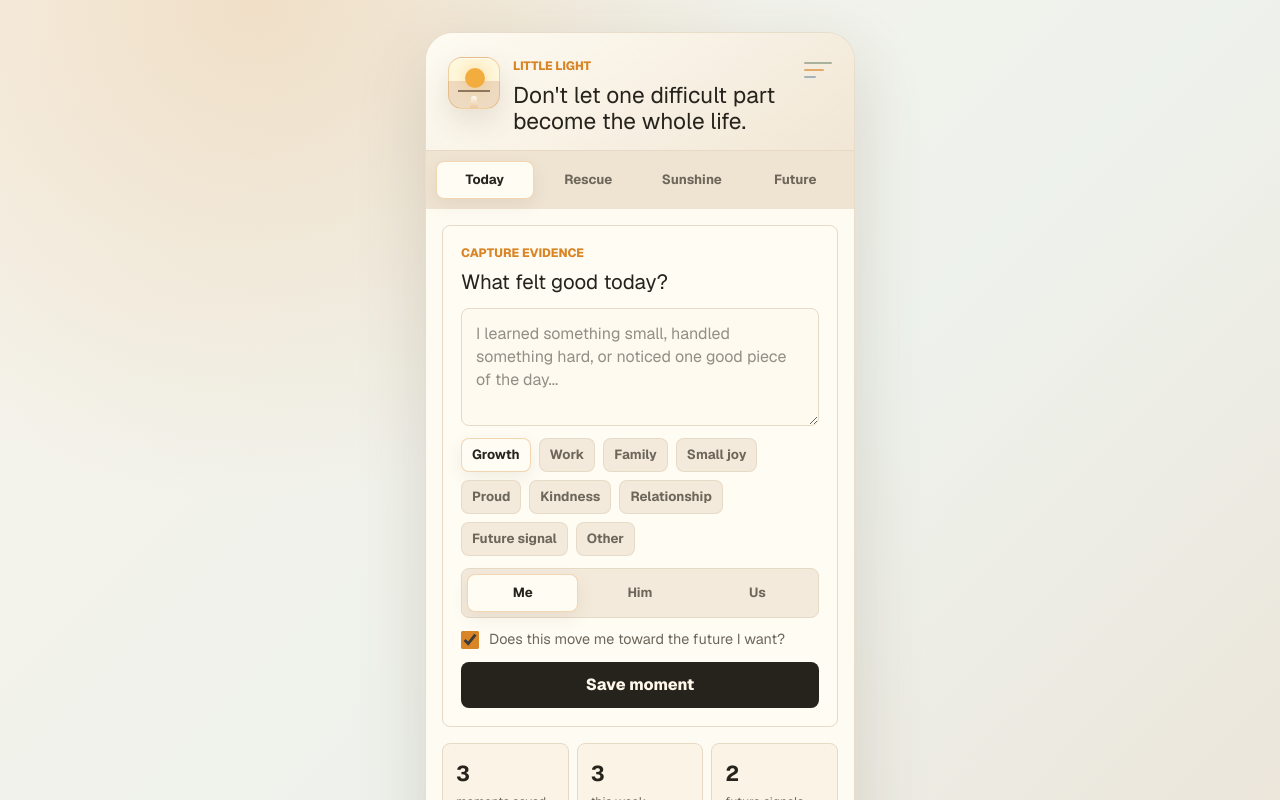
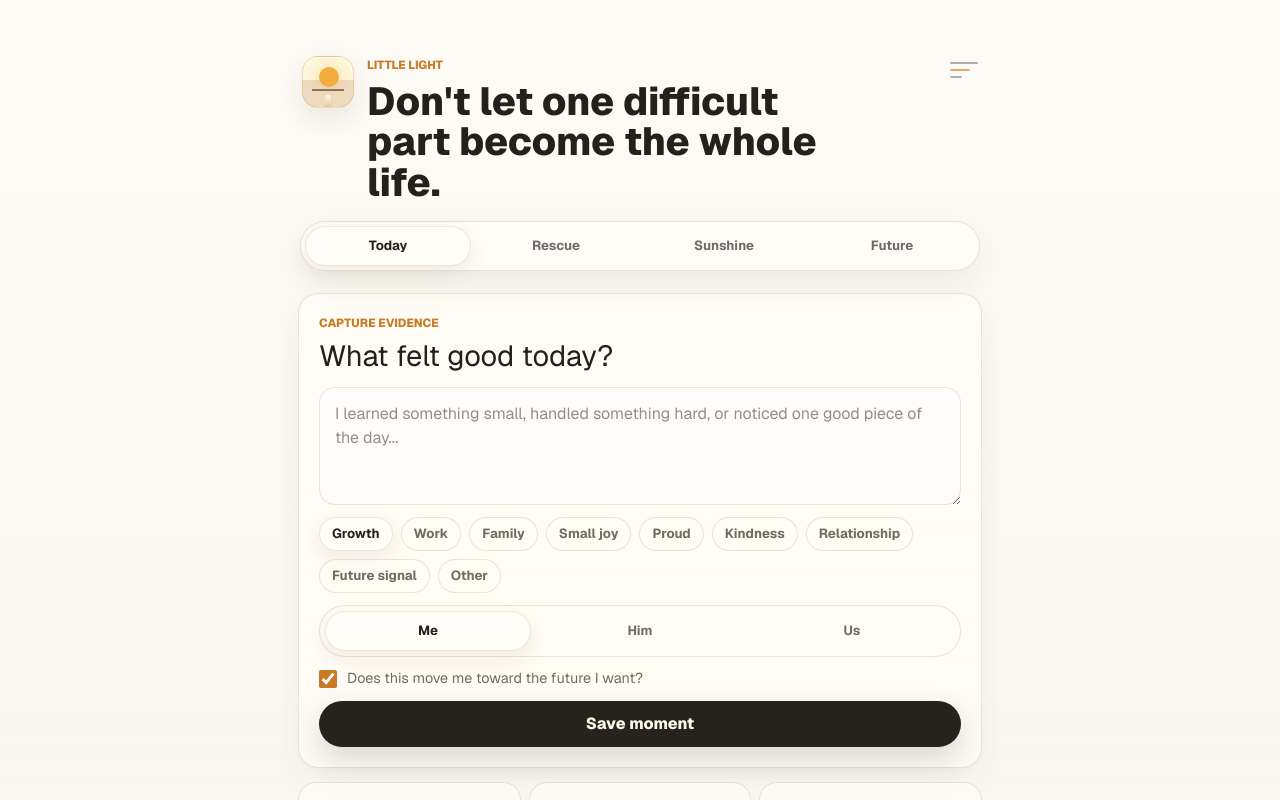
Before and after one commit to vanessa-sesame/little_light, a Next.js app: page / in a window 1280 px wide. Shown: the top 800 px of the page. Built offline with nearby package versions, Linux system fonts and the light colour scheme.

Commit message:
Redesign app shell

```diff
--- a/app/globals.css
+++ b/app/globals.css
@@ -1,17 +1,18 @@
 @import "tailwindcss";
 
 :root {
-  --background: #f7f3ea;
-  --foreground: #26231d;
-  --ink-soft: #6d665a;
-  --paper: #fffcf4;
-  --paper-deep: #f1e4d0;
-  --line: #e6d9c6;
-  --amber: #d98525;
-  --rose: #b96a63;
-  --moss: #71846a;
-  --blue: #5d7f9c;
-  --shadow: 0 24px 70px rgba(80, 59, 31, 0.16);
+  --background: #f8f5ef;
+  --foreground: #24211c;
+  --ink-soft: #716b60;
+  --paper: rgba(255, 252, 246, 0.82);
+  --paper-solid: #fffdf8;
+  --paper-deep: rgba(238, 227, 212, 0.62);
+  --line: rgba(95, 80, 58, 0.14);
+  --amber: #c77b24;
+  --rose: #a86561;
+  --moss: #647560;
+  --blue: #54738a;
+  --shadow: 0 18px 46px rgba(75, 58, 37, 0.1);
 }
 
 @theme inline {
@@ -28,8 +29,8 @@
 html {
   min-height: 100%;
   background:
-    radial-gradient(circle at 20% 0%, rgba(217, 133, 37, 0.18), transparent 30%),
-    linear-gradient(135deg, #f7f3ea 0%, #eef2ec 48%, #eaded0 100%);
+    linear-gradient(180deg, rgba(255, 249, 223, 0.92) 0%, rgba(248, 245, 239, 0.96) 34%, #f8f5ef 100%),
+    linear-gradient(120deg, rgba(100, 117, 96, 0.12), rgba(84, 115, 138, 0.08));
 }
 
 body {
@@ -51,33 +52,27 @@ button {
 
 .app-shell {
   min-height: 100vh;
-  display: flex;
-  justify-content: center;
-  padding: 24px 14px;
+  background:
+    linear-gradient(180deg, rgba(255, 253, 248, 0.76), rgba(248, 245, 239, 0)),
+    var(--background);
 }
 
 .phone-frame {
-  width: min(100%, 430px);
-  min-height: calc(100vh - 48px);
-  background: rgba(255, 252, 244, 0.92);
-  border: 1px solid rgba(230, 217, 198, 0.9);
-  border-radius: 28px;
-  box-shadow: var(--shadow);
-  overflow: hidden;
+  width: 100%;
+  min-height: 100vh;
+  background: transparent;
   display: flex;
   flex-direction: column;
 }
 
 .topbar {
+  width: min(100%, 720px);
+  margin: 0 auto;
+  padding: 28px 22px 18px;
   display: flex;
+  align-items: flex-start;
   justify-content: space-between;
-  align-items: flex-start;
   gap: 18px;
-  padding: 24px 22px 16px;
-  background:
-    linear-gradient(145deg, rgba(255, 252, 244, 0.96), rgba(241, 228, 208, 0.82)),
-    linear-gradient(90deg, rgba(113, 132, 106, 0.08), rgba(93, 127, 156, 0.08));
-  border-bottom: 1px solid var(--line);
 }
 
 .brand-lockup {
@@ -90,17 +85,18 @@ button {
 .section-kicker {
   margin: 0 0 8px;
   color: var(--amber);
-  font-size: 0.76rem;
+  font-size: 0.74rem;
   font-weight: 760;
   letter-spacing: 0;
   text-transform: uppercase;
 }
 
 .topbar h1 {
-  max-width: 330px;
+  max-width: 480px;
   margin: 0;
-  font-size: 1.42rem;
-  line-height: 1.12;
+  font-size: clamp(1.42rem, 7vw, 2.45rem);
+  font-weight: 760;
+  line-height: 1.03;
   letter-spacing: 0;
 }
 
@@ -109,13 +105,12 @@ button {
   flex: 0 0 52px;
   width: 52px;
   height: 52px;
-  border: 1px solid rgba(217, 133, 37, 0.36);
-  border-radius: 14px;
-  background:
-    linear-gradient(180deg, #fff9df 0 45%, #eedbc2 46% 100%);
+  border: 1px solid rgba(199, 123, 36, 0.26);
+  border-radius: 16px;
+  background: linear-gradient(180deg, #fff9df 0 45%, #eedbc2 46% 100%);
   box-shadow:
     inset 0 1px 0 rgba(255, 255, 255, 0.72),
-    0 12px 28px rgba(80, 59, 31, 0.12);
+    0 10px 24px rgba(80, 59, 31, 0.1);
   overflow: hidden;
 }
 
@@ -146,7 +141,7 @@ button {
   bottom: -3px;
   height: 20px;
   border-radius: 10px 10px 0 0;
-  background: linear-gradient(180deg, rgba(255, 252, 244, 0.94), rgba(217, 133, 37, 0.3));
+  background: linear-gradient(180deg, rgba(255, 252, 244, 0.94), rgba(199, 123, 36, 0.3));
   transform: perspective(30px) rotateX(22deg);
   transform-origin: bottom;
 }
@@ -154,7 +149,7 @@ button {
 .signal-orbit {
   display: grid;
   gap: 5px;
-  padding-top: 5px;
+  padding-top: 6px;
 }
 
 .signal-orbit span {
@@ -162,37 +157,43 @@ button {
   width: 28px;
   height: 2px;
   border-radius: 2px;
-  background: rgba(113, 132, 106, 0.56);
+  background: rgba(100, 117, 96, 0.56);
 }
 
 .signal-orbit span:nth-child(2) {
   width: 20px;
-  background: rgba(217, 133, 37, 0.62);
+  background: rgba(199, 123, 36, 0.62);
 }
 
 .signal-orbit span:nth-child(3) {
   width: 12px;
-  background: rgba(93, 127, 156, 0.52);
+  background: rgba(84, 115, 138, 0.52);
 }
 
 .tabs {
+  width: min(calc(100% - 28px), 680px);
+  margin: 0 auto 12px;
+  padding: 4px;
   display: grid;
   grid-template-columns: repeat(4, 1fr);
-  gap: 6px;
-  padding: 10px;
-  background: #efe3d2;
+  gap: 2px;
   position: sticky;
-  top: 0;
+  top: 10px;
   z-index: 2;
+  border: 1px solid var(--line);
+  border-radius: 999px;
+  background: rgba(255, 253, 248, 0.78);
+  backdrop-filter: blur(18px);
+  box-shadow: 0 12px 30px rgba(75, 58, 37, 0.08);
 }
 
 .tabs button,
 .segmented button,
 .chip,
 .action {
-  min-height: 38px;
+  min-height: 40px;
   border: 1px solid transparent;
-  border-radius: 8px;
+  border-radius: 999px;
   background: transparent;
   color: var(--ink-soft);
   font-size: 0.83rem;
@@ -204,17 +205,19 @@ button {
 .chip.selected,
 .action.selected {
   color: var(--foreground);
-  background: var(--paper);
-  border-color: rgba(217, 133, 37, 0.32);
-  box-shadow: 0 6px 18px rgba(80, 59, 31, 0.08);
+  background: var(--paper-solid);
+  border-color: rgba(199, 123, 36, 0.18);
+  box-shadow: 0 8px 20px rgba(80, 59, 31, 0.08);
 }
 
 .screen {
+  width: min(100%, 720px);
+  margin: 0 auto;
   flex: 1;
   display: flex;
   flex-direction: column;
-  gap: 16px;
-  padding: 16px;
+  gap: 14px;
+  padding: 10px 18px 38px;
   overflow: auto;
 }
 
@@ -225,9 +228,10 @@ button {
 .future-me,
 .sunshine-note {
   border: 1px solid var(--line);
-  border-radius: 8px;
+  border-radius: 20px;
   background: var(--paper);
-  padding: 18px;
+  padding: 20px;
+  box-shadow: 0 10px 30px rgba(75, 58, 37, 0.06);
 }
 
 .prompt-panel h2,
@@ -235,7 +239,7 @@ button {
 .future-hero h2,
 .summary-heading h2 {
   margin: 0 0 14px;
-  font-size: 1.28rem;
+  font-size: clamp(1.28rem, 5vw, 1.82rem);
   line-height: 1.16;
   letter-spacing: 0;
 }
@@ -249,18 +253,20 @@ textarea {
   width: 100%;
   min-height: 118px;
   resize: vertical;
-  border: 1px solid var(--line);
-  border-radius: 8px;
-  background: #fffaf0;
+  border: 0;
+  border-radius: 16px;
+  background: rgba(255, 255, 255, 0.62);
   color: var(--foreground);
-  padding: 13px 14px;
+  padding: 15px 16px;
   line-height: 1.45;
   outline: none;
+  box-shadow: inset 0 0 0 1px var(--line);
 }
 
 textarea:focus {
-  border-color: var(--amber);
-  box-shadow: 0 0 0 3px rgba(217, 133, 37, 0.16);
+  box-shadow:
+    inset 0 0 0 1px rgba(199, 123, 36, 0.62),
+    0 0 0 4px rgba(199, 123, 36, 0.12);
 }
 
 .chip-grid {
@@ -271,9 +277,9 @@ textarea:focus {
 
 .chip {
   min-height: 34px;
-  padding: 0 10px;
-  background: #f4eadb;
-  border-color: rgba(230, 217, 198, 0.9);
+  padding: 0 12px;
+  background: rgba(255, 253, 248, 0.54);
+  border-color: var(--line);
 }
 
 .segmented {
@@ -282,8 +288,8 @@ textarea:focus {
   gap: 6px;
   padding: 5px;
   border: 1px solid var(--line);
-  border-radius: 8px;
-  background: #f4eadb;
+  border-radius: 999px;
+  background: rgba(255, 253, 248, 0.54);
 }
 
 .toggle {
@@ -304,10 +310,11 @@ textarea:focus {
 .primary {
   min-height: 46px;
   border: 0;
-  border-radius: 8px;
+  border-radius: 999px;
   background: #26231d;
   color: #fff8ea;
   font-weight: 760;
+  box-shadow: 0 12px 28px rgba(38, 35, 29, 0.16);
 }
 
 .notice {
@@ -325,8 +332,8 @@ textarea:focus {
 .stat-row div {
   min-height: 78px;
   border: 1px solid var(--line);
-  border-radius: 8px;
-  background: #fbf3e6;
+  border-radius: 18px;
+  background: rgba(255, 253, 248, 0.56);
   padding: 13px;
 }
 
@@ -368,9 +375,10 @@ textarea:focus {
 .vision-block,
 .truth-card {
   border: 1px solid var(--line);
-  border-radius: 8px;
-  background: rgba(255, 252, 244, 0.78);
-  padding: 15px;
+  border-radius: 18px;
+  background: rgba(255, 253, 248, 0.62);
+  padding: 16px;
+  box-shadow: 0 8px 22px rgba(75, 58, 37, 0.045);
 }
 
 .moment-card div {
@@ -413,9 +421,111 @@ textarea:focus {
   letter-spacing: 0;
 }
 
+ul {
+  margin: 0;
+  padding-left: 18px;
+}
+
+li {
+  margin: 6px 0;
+  color: var(--ink-soft);
+  line-height: 1.38;
+}
+
+.truth-card {
+  background:
+    linear-gradient(135deg, rgba(168, 101, 97, 0.1), rgba(255, 252, 244, 0.64)),
+    var(--paper);
+}
+
+.come-back {
+  background:
+    linear-gradient(135deg, rgba(100, 117, 96, 0.12), rgba(84, 115, 138, 0.09)),
+    var(--paper);
+}
+
+.action-row {
+  display: flex;
+  flex-wrap: wrap;
+  gap: 8px;
+  margin-top: 14px;
+}
+
+.action {
+  min-height: 36px;
+  padding: 0 12px;
+  border-color: var(--line);
+  background: rgba(255, 253, 248, 0.56);
+}
+
+.rescue-response {
+  color: var(--foreground) !important;
+  font-weight: 620;
+}
+
+.summary-card:nth-child(1) {
+  border-left: 4px solid var(--amber);
+}
+
+.summary-card:nth-child(2) {
+  border-left: 4px solid var(--blue);
+}
+
+.summary-card:nth-child(3) {
+  border-left: 4px solid var(--rose);
+}
+
+.monthly {
+  background: var(--paper-deep);
+}
+
+.future-hero {
+  padding: 24px 22px;
+  background:
+    linear-gradient(140deg, rgba(36, 33, 28, 0.96), rgba(72, 69, 57, 0.92)),
+    #26231d;
+  color: #fff8ea;
+}
+
+.future-hero .section-kicker,
+.future-hero p {
+  color: #f4cf98;
+}
+
+.vision-block div {
+  display: flex;
+  flex-wrap: wrap;
+  gap: 8px;
+}
+
+.vision-block span {
+  border: 1px solid var(--line);
+  border-radius: 999px;
+  background: rgba(255, 253, 248, 0.58);
+  color: #4f493f;
+  padding: 8px 12px;
+  line-height: 1.32;
+  font-size: 0.86rem;
+}
+
+.route-map {
+  display: grid;
+  gap: 10px;
+}
+
+.route-map p {
+  margin: 0;
+}
+
+.route-map strong {
+  display: block;
+  color: var(--foreground);
+  margin-bottom: 4px;
+}
+
 .sunshine-note {
   background:
-    linear-gradient(135deg, rgba(242, 173, 62, 0.12), rgba(113, 132, 106, 0.09)),
+    linear-gradient(135deg, rgba(242, 173, 62, 0.1), rgba(100, 117, 96, 0.08)),
     var(--paper);
 }
 
@@ -443,7 +553,7 @@ textarea:focus {
   min-width: 26px;
   height: 26px;
   border: 1px solid var(--line);
-  border-radius: 8px;
+  border-radius: 999px;
   background: #fff8ea;
   color: var(--foreground);
   font-size: 0.78rem;
@@ -483,121 +593,40 @@ textarea:focus {
   font-size: 0.78rem;
 }
 
-ul {
-  margin: 0;
-  padding-left: 18px;
-}
-
-li {
-  margin: 6px 0;
-  color: var(--ink-soft);
-  line-height: 1.38;
-}
-
-.truth-card {
-  background:
-    linear-gradient(135deg, rgba(185, 106, 99, 0.1), rgba(255, 252, 244, 0.88)),
-    var(--paper);
-}
-
-.come-back {
-  background:
-    linear-gradient(135deg, rgba(113, 132, 106, 0.12), rgba(93, 127, 156, 0.11)),
-    var(--paper);
-}
-
-.action-row {
-  display: flex;
-  flex-wrap: wrap;
-  gap: 8px;
-  margin-top: 14px;
-}
-
-.action {
-  min-height: 36px;
-  padding: 0 10px;
-  border-color: var(--line);
-  background: rgba(255, 252, 244, 0.74);
-}
-
-.rescue-response {
-  color: var(--foreground) !important;
-  font-weight: 620;
-}
-
-.summary-card:nth-child(1) {
-  border-left: 4px solid var(--amber);
-}
-
-.summary-card:nth-child(2) {
-  border-left: 4px solid var(--blue);
-}
-
-.summary-card:nth-child(3) {
-  border-left: 4px solid var(--rose);
-}
-
-.monthly {
-  background: #f3eadf;
-}
-
-.future-hero {
-  background:
-    linear-gradient(140deg, rgba(38, 35, 29, 0.94), rgba(84, 80, 67, 0.9)),
-    #26231d;
-  color: #fff8ea;
-}
-
-.future-hero .section-kicker,
-.future-hero p {
-  color: #f4cf98;
-}
-
-.vision-block div {
-  display: flex;
-  flex-wrap: wrap;
-  gap: 8px;
-}
-
-.vision-block span {
-  border: 1px solid var(--line);
-  border-radius: 8px;
-  background: #f7efe2;
-  color: #4f493f;
-  padding: 8px 10px;
-  line-height: 1.32;
-  font-size: 0.86rem;
-}
-
-.route-map {
-  display: grid;
-  gap: 10px;
-}
-
-.route-map p {
-  margin: 0;
-}
-
-.route-map strong {
-  display: block;
-  color: var(--foreground);
-  margin-bottom: 4px;
-}
-
 @media (min-width: 820px) {
   .app-shell {
-    align-items: center;
-    padding: 32px;
+    padding: 28px 0 48px;
   }
 
   .phone-frame {
-    min-height: 860px;
+    min-height: auto;
+  }
+
+  .screen {
+    padding-bottom: 56px;
+  }
+
+  .sunshine-grid,
+  .rescue-stack {
+    grid-template-columns: repeat(3, 1fr);
+  }
+
+  .moment-list {
+    grid-template-columns: repeat(2, 1fr);
+  }
+
+  .moment-list .summary-heading {
+    grid-column: 1 / -1;
+  }
+
+  .vision-list {
+    grid-template-columns: repeat(2, 1fr);
   }
 }
 
 @media (max-width: 370px) {
   .topbar {
-    padding: 20px 16px 14px;
+    padding: 22px 16px 14px;
   }
 
   .topbar h1 {
@@ -638,6 +667,6 @@ li {
   }
 
   .screen {
-    padding: 12px;
+    padding: 10px 12px 30px;
   }
 }
```
